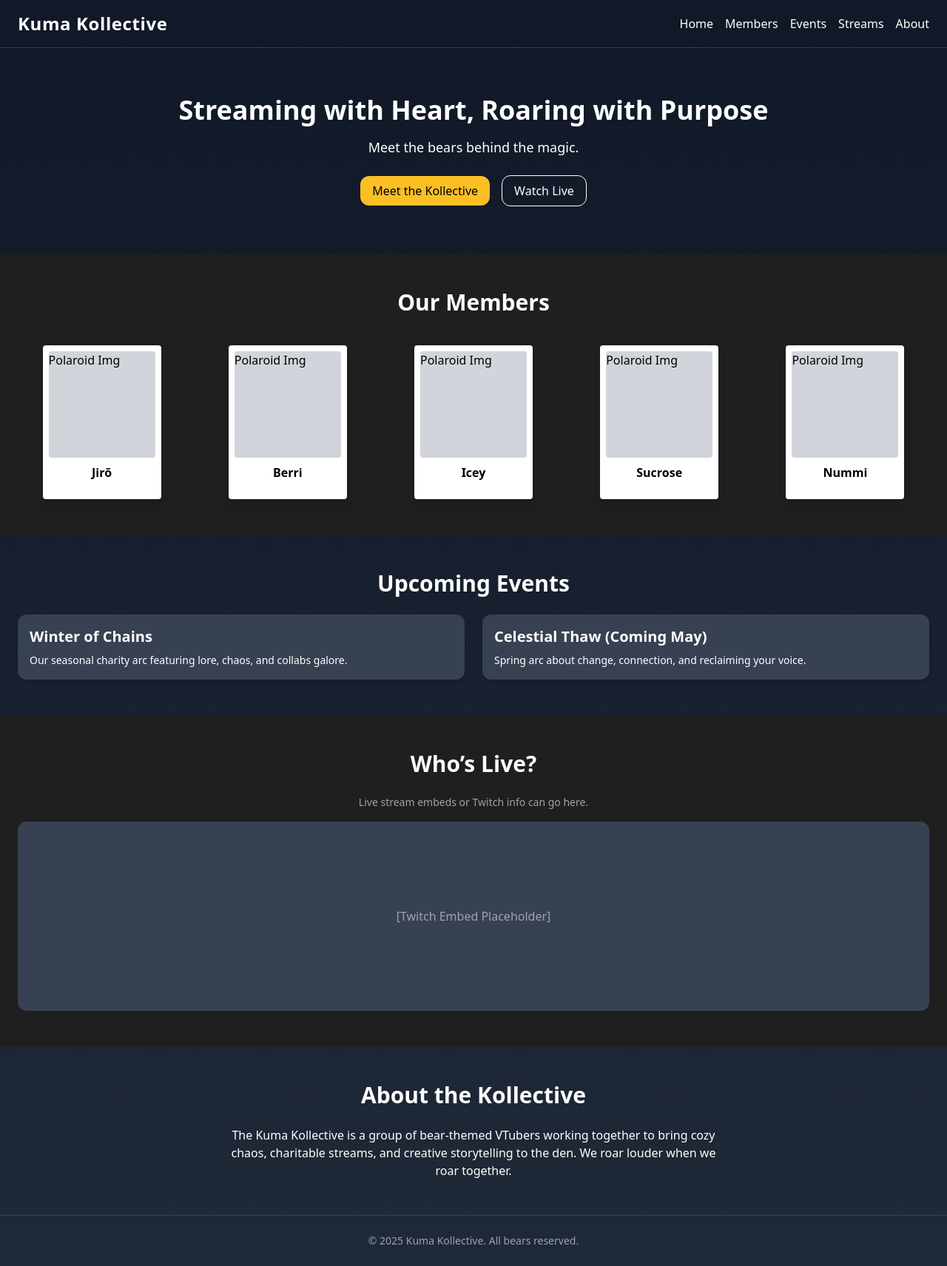
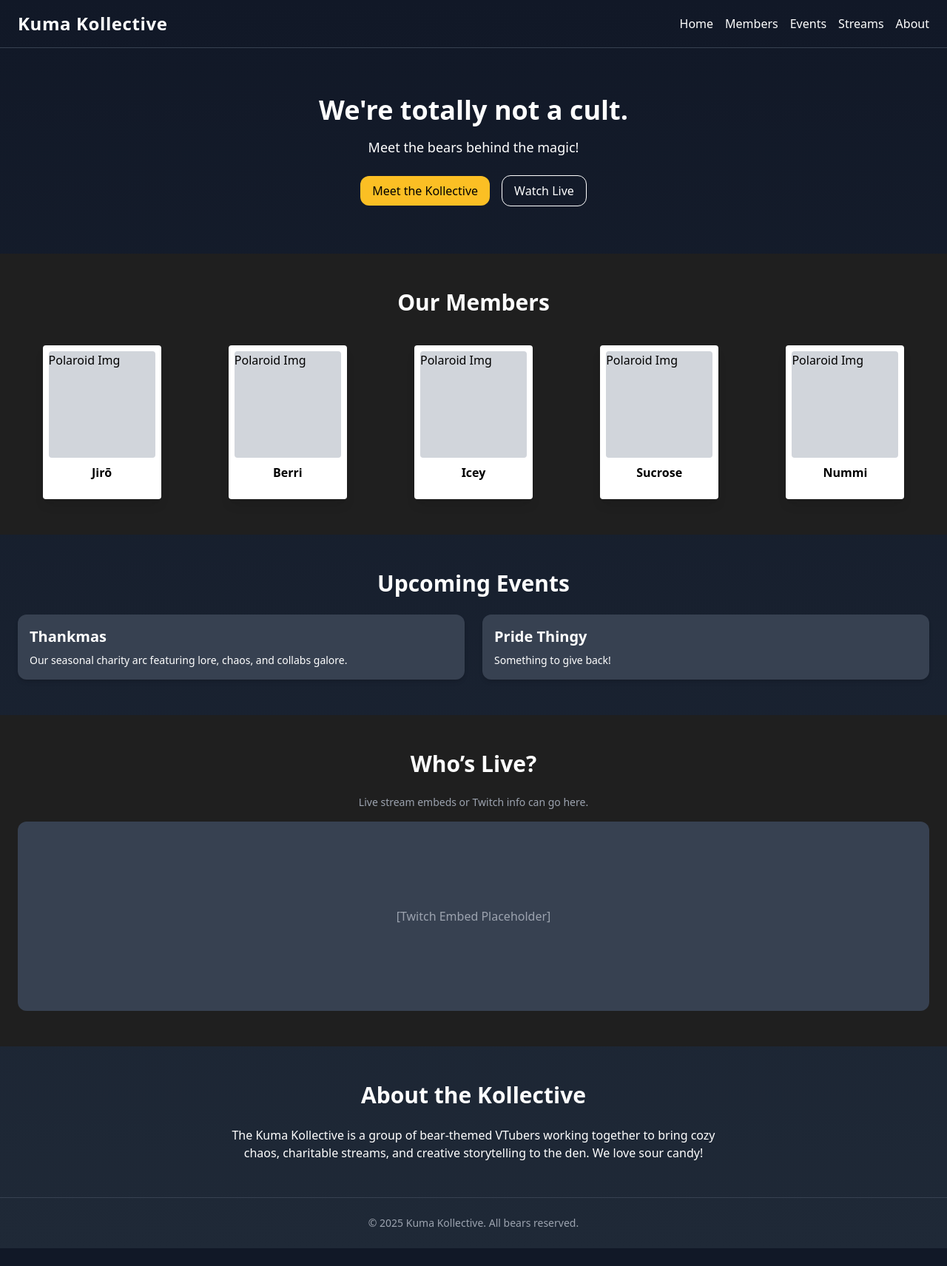
Before and after one commit to jeer0h/kumako-site, a React (Vite) app: page / in a window 1280 px wide. Shown: the whole page at 74% size. After the commit the page ends 1688 px from the top, so only its background shows below. Built offline with nearby package versions, Linux system fonts and the light colour scheme.

Commit message:
Edit homepage text

```diff
--- a/src/App.jsx
+++ b/src/App.jsx
@@ -15,8 +15,8 @@ export default function KumaKollectiveWebsite() {
 
       {/* Hero Section */}
       <section id="home" className="text-center py-16 px-4">
-        <h1 className="text-4xl font-bold mb-4">Streaming with Heart, Roaring with Purpose</h1>
-        <p className="text-lg mb-6">Meet the bears behind the magic.</p>
+        <h1 className="text-4xl font-bold mb-4">We're totally not a cult.</h1>
+        <p className="text-lg mb-6">Meet the bears behind the magic!</p>
         <div className="space-x-4">
           <button className="bg-amber-400 text-black px-4 py-2 rounded-xl hover:bg-amber-300">
             Meet the Kollective
@@ -49,12 +49,12 @@ export default function KumaKollectiveWebsite() {
         <div className="grid grid-cols-1 md:grid-cols-2 gap-6">
           {/* Example Event Card */}
           <div className="bg-gray-700 rounded-xl p-4 shadow-md">
-            <h3 className="text-xl font-semibold mb-2">Winter of Chains</h3>
+            <h3 className="text-xl font-semibold mb-2">Thankmas</h3>
             <p className="text-sm">Our seasonal charity arc featuring lore, chaos, and collabs galore.</p>
           </div>
           <div className="bg-gray-700 rounded-xl p-4 shadow-md">
-            <h3 className="text-xl font-semibold mb-2">Celestial Thaw (Coming May)</h3>
-            <p className="text-sm">Spring arc about change, connection, and reclaiming your voice.</p>
+            <h3 className="text-xl font-semibold mb-2">Pride Thingy</h3>
+            <p className="text-sm">Something to give back!</p>
           </div>
         </div>
       </section>
@@ -73,7 +73,7 @@ export default function KumaKollectiveWebsite() {
         <h2 className="text-3xl font-semibold text-center mb-6">About the Kollective</h2>
         <p className="max-w-2xl mx-auto text-center">
           The Kuma Kollective is a group of bear-themed VTubers working together to bring cozy chaos, charitable streams,
-          and creative storytelling to the den. We roar louder when we roar together.
+          and creative storytelling to the den. We love sour candy!
         </p>
       </section>
 
```
